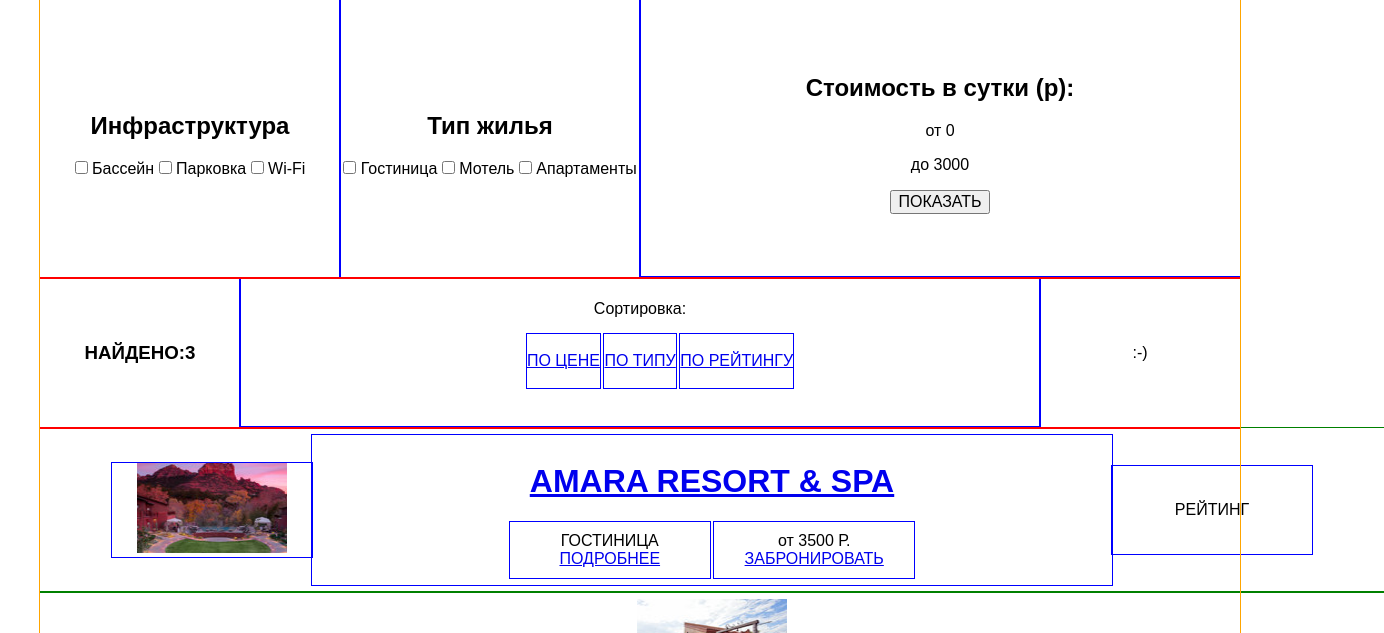
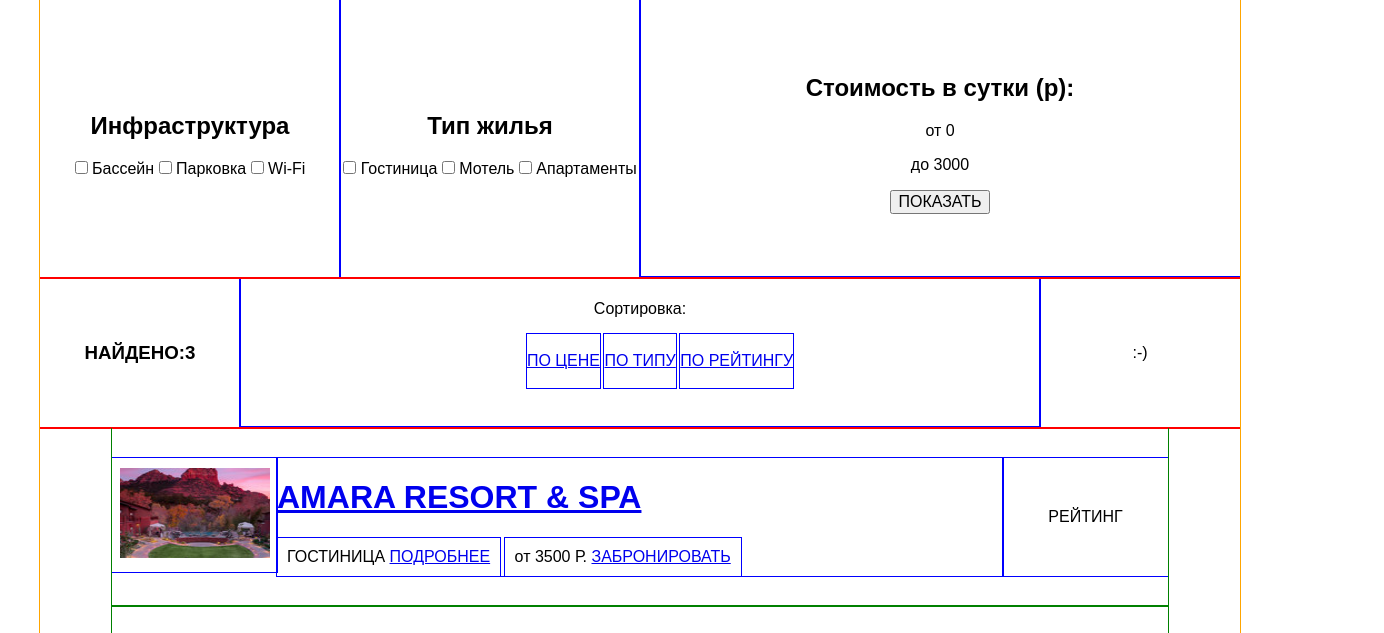
Before and after one commit to obanavital/126932-sedona, a plain HTML site: page catalog.html in a window 1280 px wide. Shown: the part 122-755 px from the top of the page, 1384 px wide, since content can reach past the window. Drawn offline with Linux system fonts and the light colour scheme.

Commit message:
вторая страница 3

```diff
--- a/css/style.css
+++ b/css/style.css
@@ -188,39 +188,40 @@ body {
   outline: 1px solid blue;
 }
 .catalog {
-  width: 1200px;
-  min-height: 70px;
+  padding: 0px 72px;
   outline: 1px solid red;
 }
 article {
-  width: 1200px;
-  padding: 7px 72px;
-  text-align: center;
+  padding: 30px 0px;
   outline: 1px solid green;
 }
 .catalog-image,
 .catalog-description,
 .catalog-rating {
   display: inline-block;
-  vertical-align: middle;
+  vertical-align: top;
+  outline: 1px solid blue;
+}
+.catalog-image {
+width: 165px;
+padding: 10px 0px;
+text-align: center;
+}
+.catalog-description {
+width: 726px;
+padding: auto;
+text-align: left;
+}
+.catalog-rating {
+width: 165px;
+padding: 50px 0px;
+text-align: center;
+}
+.hotels-found-more,
+.hotels-found-book {
+  padding: 10px;
+  display: inline-block;
+  vertical-align: top;
   text-align: center;
   outline: 1px solid blue;
 }
-.catalog-image, .catalog-rating {
-  width: 200px;
-}
-.catalog-description {
-  width: 800px;
-  padding: 7px 0px;
-}
-.catalog-rating {
-padding: 35px 0px;
-}
-.hotels-found-more, .hotels-found-book {
-  width: 200px;
-  padding: 10px 0px;
-  display: inline-block;
-  vertical-align: middle;
-  text-align: center;
-  outline: 1px solid blue;
-}
```
